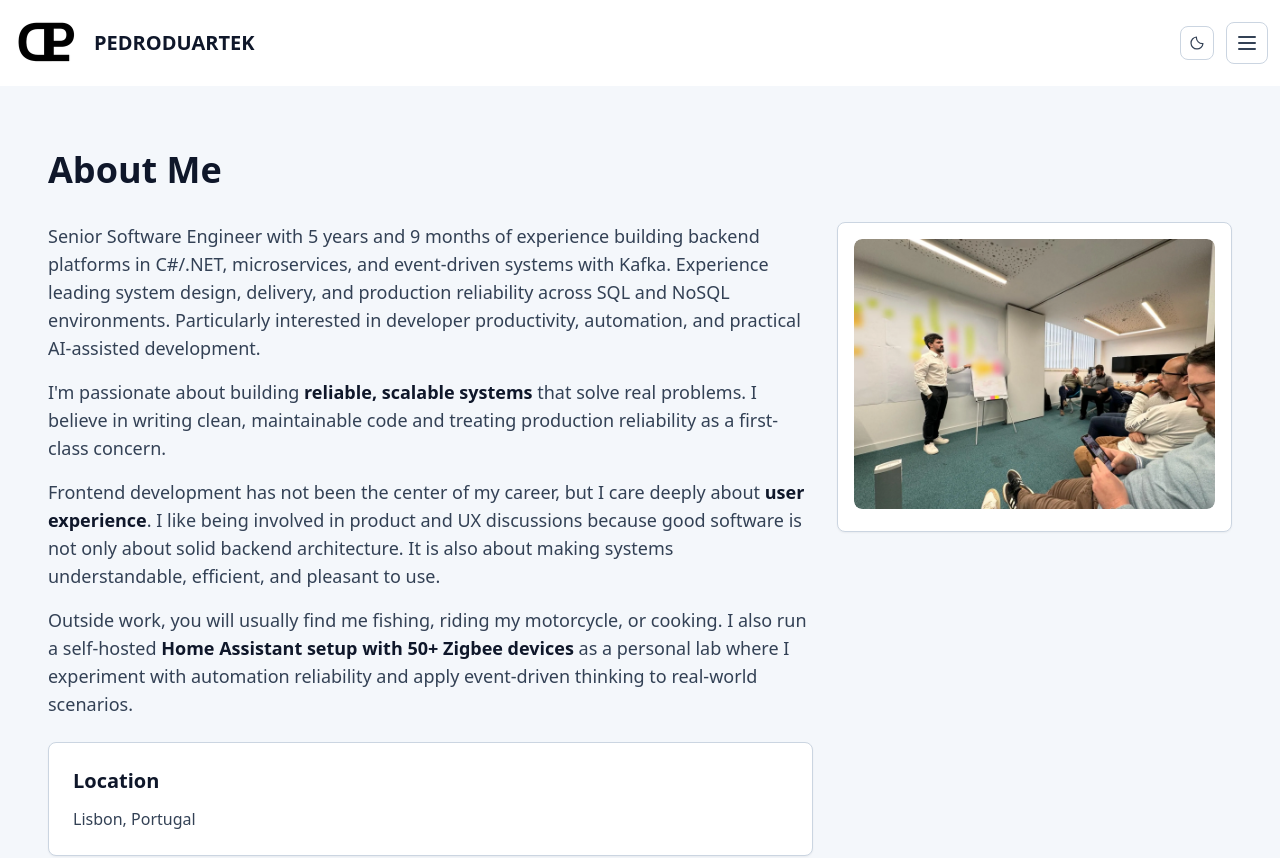
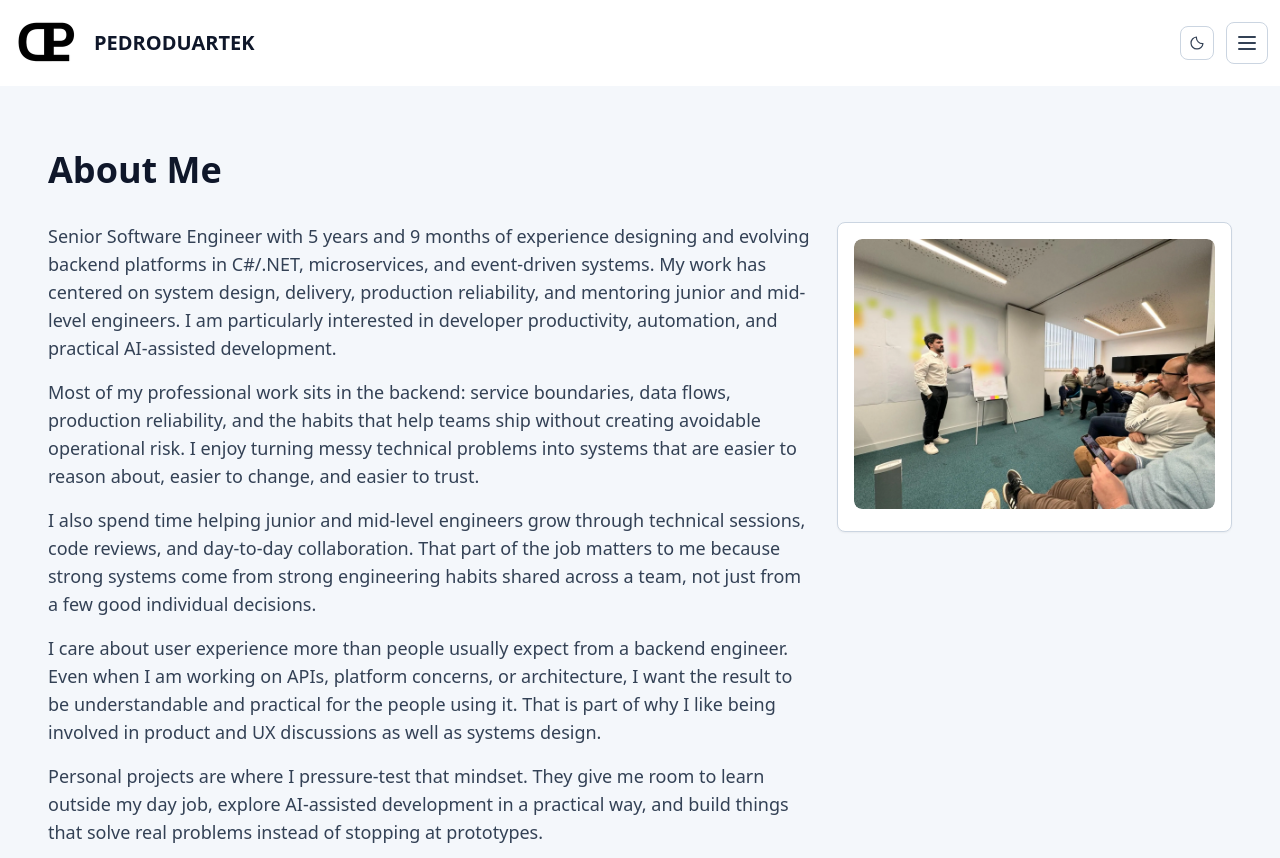
Before and after one commit to pedroduartek/personal-website.ai, a React (Vite) app in the folder apps/web/: page /about in a window 1280 px wide. Shown: the top 858 px of the page. Built offline with nearby package versions, Linux system fonts and the light colour scheme; no server answers.

Commit message:
feat: update profile and AboutPage content for clarity and detail; add tests for AboutPage rendering

```diff
--- a/apps/web/src/content/profile.ts
+++ b/apps/web/src/content/profile.ts
@@ -6,7 +6,7 @@ function getProfile(): Profile {
   return {
     name: 'Pedro Duarte',
     role: 'Senior Software Engineer',
-    bio: `Senior Software Engineer with ${experience.text} of experience building backend platforms in C#/.NET, microservices, and event-driven systems with Kafka. Experience leading system design, delivery, and production reliability across SQL and NoSQL environments. Particularly interested in developer productivity, automation, and practical AI-assisted development.`,
+    bio: `Senior Software Engineer with ${experience.text} of experience designing and evolving backend platforms in C#/.NET, microservices, and event-driven systems. My work has centered on system design, delivery, production reliability, and mentoring junior and mid-level engineers. I am particularly interested in developer productivity, automation, and practical AI-assisted development.`,
     email: 'pedroduartek@gmail.com',
     linkedin: 'https://www.linkedin.com/in/pedroduartek/',
     linkedinHandle: 'pedroduartek',
--- a/apps/web/src/features/about/AboutPage.tsx
+++ b/apps/web/src/features/about/AboutPage.tsx
@@ -31,34 +31,42 @@ export default function AboutPage() {
               {profile.bio}
             </p>
             <p className="mb-4 text-base text-foreground-muted md:text-lg">
-              I'm passionate about building{' '}
-              <strong className="text-foreground">
-                reliable, scalable systems
-              </strong>{' '}
-              that solve real problems. I believe in writing clean, maintainable
-              code and treating production reliability as a first-class concern.
+              Most of my professional work sits in the backend: service
+              boundaries, data flows, production reliability, and the habits
+              that help teams ship without creating avoidable operational risk.
+              I enjoy turning messy technical problems into systems that are
+              easier to reason about, easier to change, and easier to trust.
             </p>
             <p className="mb-4 text-base text-foreground-muted md:text-lg">
-              Frontend development has not been the center of my career, but I
-              care deeply about{' '}
-              <strong className="text-foreground">user experience</strong>. I
-              like being involved in product and UX discussions because good
-              software is not only about solid backend architecture. It is also
-              about making systems understandable, efficient, and pleasant to
-              use.
+              I also spend time helping junior and mid-level engineers grow
+              through technical sessions, code reviews, and day-to-day
+              collaboration. That part of the job matters to me because strong
+              systems come from strong engineering habits shared across a team,
+              not just from a few good individual decisions.
+            </p>
+            <p className="mb-4 text-base text-foreground-muted md:text-lg">
+              I care about user experience more than people usually expect from
+              a backend engineer. Even when I am working on APIs, platform
+              concerns, or architecture, I want the result to be understandable
+              and practical for the people using it. That is part of why I like
+              being involved in product and UX discussions as well as systems
+              design.
+            </p>
+            <p className="mb-4 text-base text-foreground-muted md:text-lg">
+              Personal projects are where I pressure-test that mindset. They
+              give me room to learn outside my day job, explore AI-assisted
+              development in a practical way, and build things that solve real
+              problems instead of stopping at prototypes.
             </p>
             <p className="mb-6 text-base text-foreground-muted md:text-lg">
               Outside work, you will usually find me fishing, riding my
-              motorcycle, or cooking. I also run a self-hosted{' '}
-              <strong className="text-foreground">
-                Home Assistant setup with 50+ Zigbee devices
-              </strong>{' '}
-              as a personal lab where I experiment with automation reliability
-              and apply event-driven thinking to real-world scenarios.
+              motorcycle, or cooking. I also run a self-hosted Home Assistant
+              setup as a long-running personal lab for automation, reliability,
+              and real-world feedback loops.
             </p>
             <div className="theme-card p-6">
               <h2 className="mb-3 text-xl font-semibold text-foreground">
-                Location
+                Based In
               </h2>
               <p className="text-foreground-muted">{profile.location}</p>
             </div>
--- a/apps/web/src/utils/terminalCommands.ts
+++ b/apps/web/src/utils/terminalCommands.ts
@@ -434,8 +434,9 @@ export async function runCommand(
       '',
       `Location: ${p.location}`,
       'Focus: backend platforms, distributed systems, developer productivity, and practical automation.',
+      'Leadership: mentoring junior and mid-level engineers through technical sessions, code reviews, and day-to-day collaboration.',
       'Product mindset: reliability and user experience matter as much as implementation details.',
-      'Outside work: fishing, motorcycling, cooking, and running a self-hosted Home Assistant setup with 50+ Zigbee devices.',
+      'Outside work: fishing, motorcycling, cooking, and running a self-hosted Home Assistant setup as a personal lab for automation and reliability.',
     ]
   }
 
```
Also changed, not shown: 2 other files (tests, documents, lock files or other folders).
